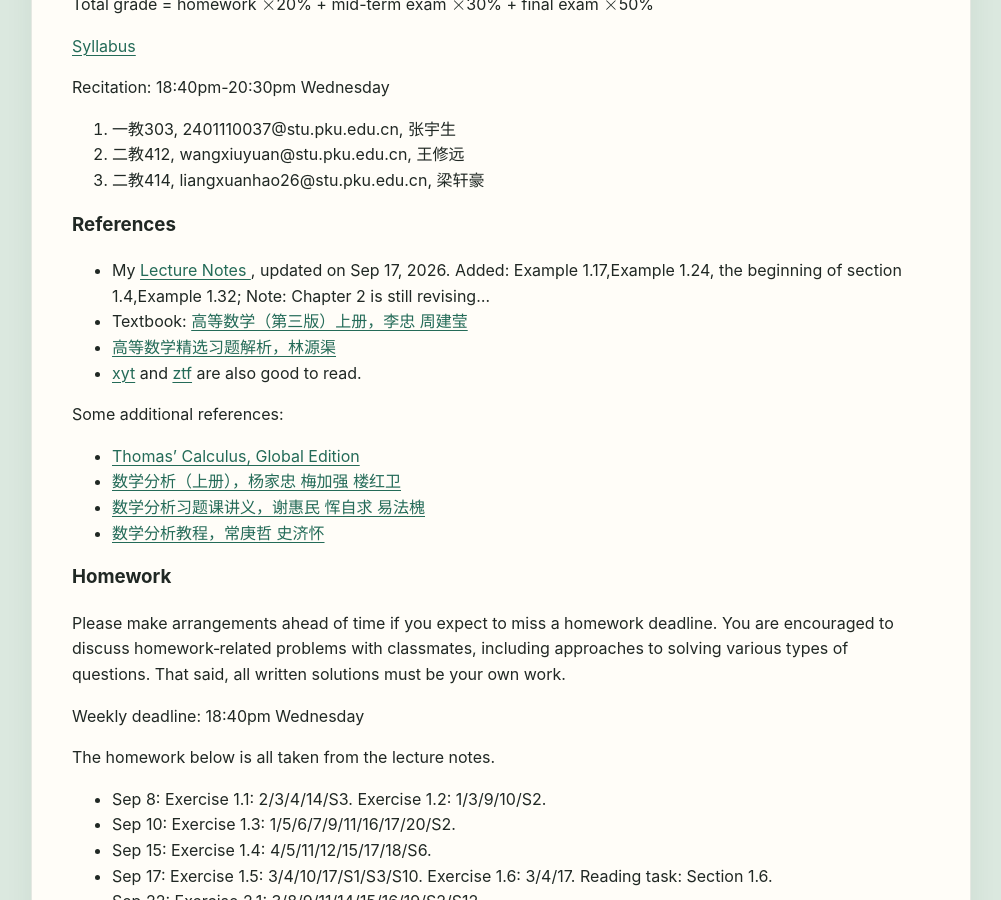
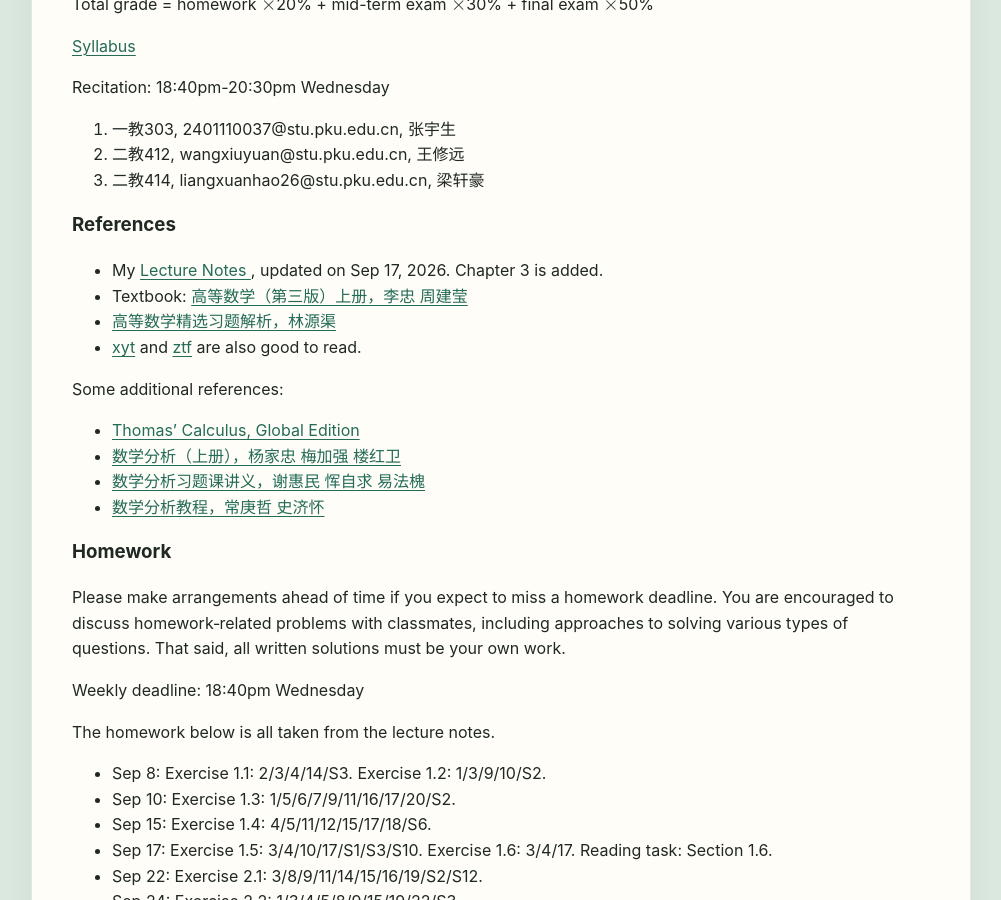
Before and after one commit to ziqiangfeng95/ziqiangfeng95.github.io, a Jekyll site: the page built from teaching/advmath/index.md, in a window 1280 px wide and 900 px high, scrolled down 954 px. Shown: the whole window, without its empty margins (139-1140 px from the left). Built offline with Jekyll 4.4.1, drawn with Linux system fonts in a browser that asks for light colours.

Commit message:
Update index.md

```diff
--- a/teaching/advmath/index.md
+++ b/teaching/advmath/index.md
@@ -67,11 +67,11 @@ Recitation: 18:40pm-20:30pm Wednesday
 
 ### References
 
-- My <a href="{{ '/assets/pdfs/advmath/adv-math-I.pdf' | relative_url }}"
+- My <a href="{{ '/assets/pdfs/advmath/adv-math-I-1007.pdf' | relative_url }}"
    target="_blank"
    rel="noopener noreferrer">
   Lecture Notes
-</a>, updated on Sep 17, 2026. Added: Example 1.17,Example 1.24, the beginning of section 1.4,Example 1.32; Note: Chapter 2 is still revising...
+</a>, updated on Sep 17, 2026. Chapter 3 is added.
 - Textbook: [高等数学（第三版）上册，李忠 周建莹](https://opac.lib.pku.edu.cn/searchDetail/tU486WPRECPHGJ53JGuUKQ%3D%3D)
 - [高等数学精选习题解析，林源渠](https://opac.lib.pku.edu.cn/searchDetail/mismuoHfOfkZriKca4%2BeFQ%3D%3D)
 - [xyt](https://darkoxie.github.io) and [ztf](https://archaeus13.github.io/teaching/2025b/index.html) are also good to read.
```
